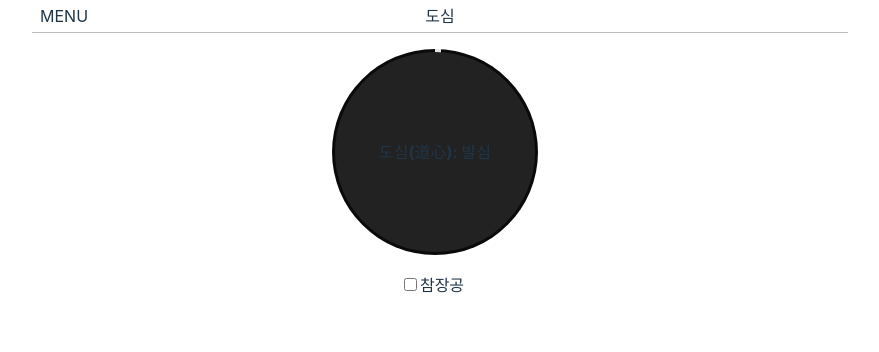
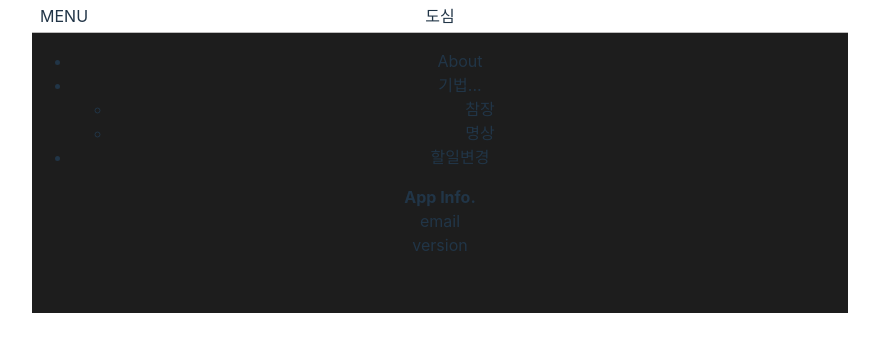
Before and after one commit to yoonjonglyu/daoxin, a React (Vite) app in the folder daoxin/: page / in a window 1280 px wide. Both pictures are taken after a click on the element "MENU". Shown: the top 352 px of the page, without its empty margins (208-1087 px from the left). Built offline with nearby package versions, Linux system fonts and the light colour scheme.

Commit message:
feat(UI): SIDE MENU BIND HEADER NAV

```diff
--- a/daoxin/src/App.css
+++ b/daoxin/src/App.css
@@ -1,9 +1,11 @@
 .wrap {
+  position: relative;
   width: 100%;
   max-width: 800px;
   margin: 0 auto;
   padding: 0 2rem;
   text-align: center;
+  overflow: hidden;
 }
 
 main {
--- a/daoxin/src/App.tsx
+++ b/daoxin/src/App.tsx
@@ -1,3 +1,5 @@
+import { useState } from 'react';
+
 import './App.css';
 
 import Header from './components/header/Header';
@@ -7,13 +9,19 @@ import DaoXinGraph from './features/daoxingraph';
 import DaoXinTodo from './features/daoxintodo/DaoXinTodo';
 
 function App() {
+  const [isSide, setIsSide] = useState(false);
+
+  const handleSideMenu = () => {
+    setIsSide((prev) => !prev);
+  };
+
   return (
     <div className='wrap'>
-      <Header />
-      <SideMenu />
+      <Header navHandler={handleSideMenu} />
+      <SideMenu isAvail={isSide} />
       <main role='main'>
-          <DaoXinGraph gauge={1} />
-          <DaoXinTodo />
+        <DaoXinGraph gauge={1} />
+        <DaoXinTodo />
       </main>
       <footer></footer>
     </div>
--- a/daoxin/src/components/aside/SideMenu.css
+++ b/daoxin/src/components/aside/SideMenu.css
@@ -1,4 +1,10 @@
 .sidemenu-container {
   position:absolute;
   display: none;
+  width: calc(100% - 3rem);
+  height: 100vh;
+  background: rgb(29, 29, 29);
 }
+.sidemenu-container.active {
+  display: block;
+}
--- a/daoxin/src/components/aside/SideMenu.tsx
+++ b/daoxin/src/components/aside/SideMenu.tsx
@@ -2,11 +2,13 @@ import React from 'react';
 
 import './SideMenu.css';
 
-export interface SideMenuProps {}
+export interface SideMenuProps {
+  isAvail: boolean;
+}
 
-const SideMenu: React.FC<SideMenuProps> = () => {
+const SideMenu: React.FC<SideMenuProps> = ({ isAvail }) => {
   return (
-    <aside className='sidemenu-container'>
+    <aside className={`sidemenu-container ${isAvail ? 'active' : ''}`}>
       <ul>
         <li>About</li>
         <li>
--- a/daoxin/src/components/header/Header.tsx
+++ b/daoxin/src/components/header/Header.tsx
@@ -2,12 +2,14 @@ import React from 'react';
 
 import './Header.css';
 
-export interface HeaderProps {}
+export interface HeaderProps {
+  navHandler: Function;
+}
 
-const Header: React.FC<HeaderProps> = () => {
+const Header: React.FC<HeaderProps> = ({ navHandler }) => {
   return (
     <header className='app-header'>
-      <nav>MENU</nav>
+      <nav onClick={() => navHandler()}>MENU</nav>
       <h1>도심</h1>
     </header>
   );
```
